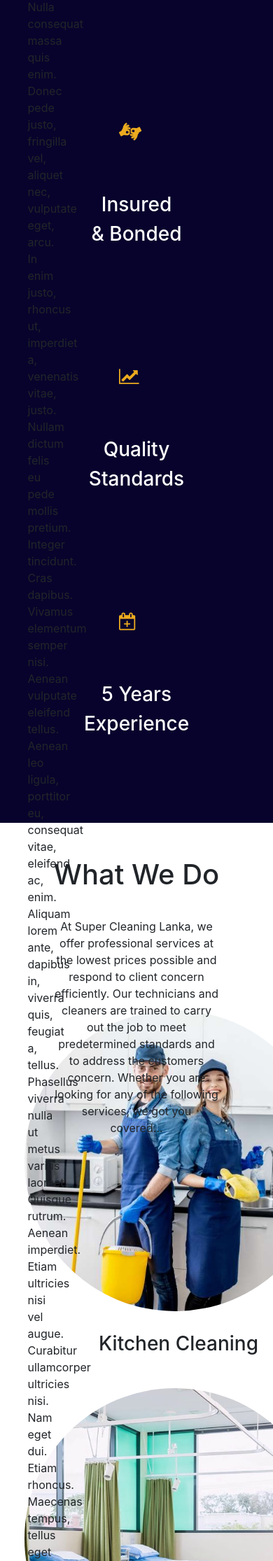
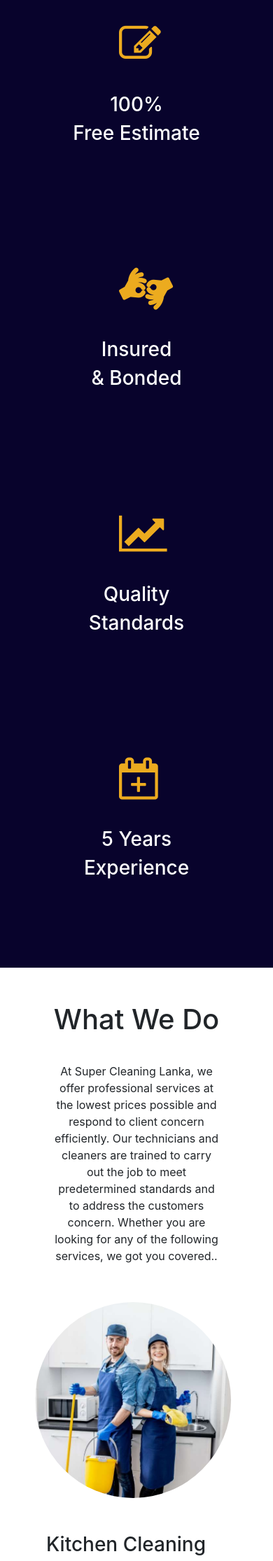
Before and after one commit to pradeepa1997/cleaning-project, a PHP site: page /aboutUs.html in a window 390 px wide; the page is wider, and only the part inside the window is pictured. Shown: the part 1736-3967 px from the top of that part at 70% size. Run offline with PHP 8.4, Linux system fonts and the light colour scheme.

Commit message:
fixed mobile responsive

```diff
--- a/aboutUs.html
+++ b/aboutUs.html
@@ -12,7 +12,6 @@
     <link href="css/style.css" rel="stylesheet">
     <link href="css/navbar.css" rel="stylesheet">
     <link href="css/footer.css" rel="stylesheet">
-    <link href="css/slider.css" rel="stylesheet">
     <link href="css/slider.css" rel="stylesheet">
     <link href="css/aboutus.css" rel="stylesheet">
     <link rel="stylesheet" href="https://cdnjs.cloudflare.com/ajax/libs/font-awesome/4.7.0/css/font-awesome.min.css">
@@ -82,34 +81,32 @@
         </header>
         <div class="aboutus-contain-main">
             <h1 class="aboutus-contain-main-header">Our Company</h1>
-            <div class="aboutus-content">
-
-                <div class="aboutus-content-text">
-                    Lorem ipsum dolor sit amet, consectetuer adipiscing elit.
-                    Aenean commodo ligula eget dolor. Aenean massa.
-                    Cum sociis natoque penatibus et magnis dis parturient montes,
-                    nascetur ridiculus mus. Donec quam felis, ultricies nec,
-                    pellentesque eu, pretium quis, sem. Nulla consequat massa
-                    quis enim. Donec pede justo, fringilla vel,
-                    aliquet nec, vulputate eget, arcu. In enim justo, rhoncus ut,
-                    imperdiet a, venenatis vitae, justo. Nullam dictum felis eu pede
-                    mollis pretium. Integer tincidunt. Cras dapibus. Vivamus
-                    elementum semper nisi. Aenean vulputate eleifend tellus.
-                    Aenean leo ligula, porttitor eu, consequat vitae, eleifend ac,
-                    enim. Aliquam lorem ante, dapibus in, viverra quis,
-                    feugiat a, tellus. Phasellus viverra nulla ut metus varius
-                    laoreet. Quisque rutrum. Aenean imperdiet. Etiam ultricies nisi
-                    vel augue. Curabitur ullamcorper ultricies nisi. Nam eget dui.
-                    Etiam rhoncus. Maecenas tempus, tellus eget condimentum rhoncus, sem
-                    quam semper libero, sit amet adipiscing sem neque sed ipsum.
-                    Nam quam nunc, blandit vel, luctus pulvinar,
-                    hendrerit id, lorem. Maecenas nec odio et ante tincidunt tempus
-                    .Donec vitae sapien ut libero venenatis faucibus.
-                    Nullam quis ante. Etiam sit amet orci eget eros faucibus tincidunt.
-                    Duis leo. Sed fringilla mauris sit amet nibh. Donec sodales sagittis
-                    magna. Sed consequat, leo eget bibendum sodales, augue velit cursus nunc,
+            <div class="aboutus-content row">
+                <div class="aboutus-content-image-1  col-sm-12 col-lg-5">
+                    <img src="./image/affordable.png" class="aboutus-content-image-img"/>
                 </div>
-                <div class="aboutus-content-image">
+                <div class="aboutus-content-text col-sm-12 col-lg-7">
+                    Mr. Roshan is one of the fresh breeds of entrepreneurs in the janitorial industry.
+                    He is the founder of Super Cleaning Services Lanka (pvt) Ltd. He is in
+                    the janitorial industry for 10 years. He started his career
+                    from the “Do all Cleaning and General Maintenance Ltd.”
+                    In Bermuda and USA. Hence he has personal experience in this
+                    industry he shows the correct path to his follows.  He is
+                    a successful and established business person in this industry.
+                    He and his team are always willing to provide their service for
+                    the progress of your esteemed establishment. He personally trains
+                    his staff. He is always ready to shear his wide knowledge and
+                    experience with his staff in the cleaning industry.
+                    He is an expert in cleaning process machinery operating too.
+                    Thing to highlight is, he always in the field, he is not an
+                    ordinary boss who sit in the room with the computer.
+                    He works with janitors some time to motivate them.
+                </div>
+                <!-- <strong>  Super Cleaning Services Lanka (pvt) Ltd </strong>offers an adaptable scope of expert Janitorial
+                        Service in Sri Lanka for all household and business purchasers.
+                        We do best in our duties. We take the responsibility of our work 100%
+                        and maintain the quality of the work all the time. -->
+                <div class="aboutus-content-image  col-sm-12 col-lg-5">
                     <img src="./image/affordable.png" class="aboutus-content-image-img"/>
                 </div>
             </div>
@@ -152,9 +149,38 @@
             </div>
             <div class="aboutus-what-we-do">
                 <h1>What We Do</h1>
-                <p>At Super Cleaning Lanka, we offer professional services at the lowest prices possible and respond to client concern efficiently. Our technicians and cleaners are trained to carry out the job to meet predetermined standards and to address the customers concern.
-                    Whether you are looking for any of the following services, we got you covered...</p>
-                <div class="aboutus-what-we-do-row">
+                <p class="aboutus-what-we-do-content">
+                    At Super Cleaning Lanka, we offer professional services at the lowest prices possible and respond to client concern efficiently. Our technicians and cleaners are trained to carry out the job to meet predetermined standards and to address the customers concern.
+                    Whether you are looking for any of the following services, we got you covered..
+                </p>
+                    <div class="row what-we-do-row" >
+                        <div class="col-sm-6 col-md-4 col-lg-4" >
+                            <img class="service-img" src="./image/kitchen.jpg">
+                            <h3>Kitchen Cleaning</h3>
+                        </div>
+                        <div class="col-sm-6 col-md-4 col-lg-4">
+                            <img class="service-img" src="./image/clinic.jpg">
+                            <h3>Clinic Cleaning</h3>
+                        </div>
+                        <div class="col-sm-6 col-md-4 col-lg-4">
+                            <img class="service-img" src="./image/furniture.jpeg">
+                            <h3>Furniture Cleaning</h3>
+                        </div>
+                        <div class="col-sm-6 col-md-4 col-lg-4">
+                            <img class="service-img" src="./image/window.jpeg">
+                            <h3>Window Cleaning</h3>
+                        </div>
+                        <div class="col-sm-6 col-md-4 col-lg-4">
+                            <img class="service-img" src="./image/building.jpg">
+                            <h3>Building Cleaning</h3>
+                        </div>
+                        <div class="col-sm-6 col-md-4 col-lg-4">
+                            <img class="service-img" src="./image/office.jpg">
+                            <h3>Office Cleaning</h3>
+                        </div>
+                    </div>
+
+                <!-- <div class="aboutus-what-we-do-row">
                     <div class="aboutus-what-we-do-col">
                         <img class="gal-image" src="./image/kitchen.jpg">
                         <h3>Kitchen Cleaning</h3>
@@ -179,19 +205,56 @@
                         <img class="gal-image" src="./image/office.jpg">
                         <h3>Office Cleaning</h3>
                     </div>
-                </div>
+                </div> -->
             </div>
 
                 <div class="how-we-work">
                     <!-- <h3 class="how-we-work-head-1">Super Cleaning</h3> -->
                     <h2 class="how-we-work-head-2">How we Work</h2>
-                    <div class="how-we-work-row">
+                    <div class="row" style="width: 100% !important;text-align:center;">
+                        <div class="col-lg-3 col-md-6 col-sm-6" >
+                            <div class="circle-outline">
+                                <div class="small-circle">1</div>
+                                <div class="inner-circle">
+                                    <img src="./image/phone-icon.png" class="behappy"/>
+                                </div>
+                            </div>
+                            <h4 class="text-white">Make A Call</h4>
+                        </div>
+                        <div class="col-lg-3 col-md-6 col-sm-6" >
+                            <div class="circle-outline">
+                                <div class="small-circle">2</div>
+                                <div class="inner-circle ">
+                                    <img src="./image/schedule.png" class="shedule"/>
+                                </div>
+                            </div>
+                            <h4 class="text-white">Fix Your Time</h4>
+                        </div>
+                        <div class="col-lg-3 col-md-6 col-sm-6" >
+                            <div class="circle-outline">
+                                <div class="small-circle">3</div>
+                                <div class="inner-circle">
+                                    <img src="./image/weclean.png" class="weclean"/>
+                                </div>
+                            </div>
+                            <h4 class="text-white">We Cleaning</h4>
+                        </div>
+                        <div class="col-lg-3 col-md-6 col-sm-6" >
+                            <div class="circle-outline">
+                                <div class="small-circle">4</div>
+                                <div class="inner-circle">
+                                    <img src="./image/behappy.png" class="behappy"/>
+                                </div>
+                            </div>
+                            <h4 class="text-white">Be Happy</h4>
+                        </div>
+                    </div>
+                    <!-- <div class="how-we-work-row">
                         <div class="how-we-work-text">
                             <div class="circle-outline">
                                 <div class="small-circle">1</div>
                                 <div class="inner-circle">
                                     <img src="./image/phone-icon.png" class="behappy"/>
-
                                 </div>
                             </div>
                         </div>
@@ -220,8 +283,8 @@
                                 </div>
                             </div>
                         </div>
-                    </div>
-                    <div class="how-we-work-row">
+                    </div> -->
+                    <!-- <div class="how-we-work-row">
                         <div class="how-we-work-text">
                             <h4>Make A Call</h4>
                         </div>
@@ -234,7 +297,7 @@
                         <div class="how-we-work-text">
                             <h4>Be Happy</h4>
                         </div>
-                    </div>
+                    </div> -->
                 </div>
 
             </div>
--- a/css/aboutus.css
+++ b/css/aboutus.css
@@ -51,7 +51,8 @@
     padding-top: 50px;
     padding-left: 20px;
     /* background-color: red; */
-    height:600px;
+    min-height:400px;
+    padding-bottom: 50px;
 }
 .aboutus-content h1{
     /* width: 100%; */
@@ -61,7 +62,7 @@
     /* padding-left: 20px; */
 }
 .aboutus-content-text{
-    position: absolute;
+    /* position: absolute; */
     padding-left:5%;
     padding-right: 5%;
     display: inline-block;
@@ -70,28 +71,50 @@
     /* height: 100px; */
     /* background-color: yellow; */
     /* width: 100px; */
-    width:calc(100% - 600px);
+    /* width:calc(100% - 600px); */
+    box-sizing: border-box;
 }
 .aboutus-content-image{
-    padding-top: 10px;
+    /* padding-top: 10px; */
     text-align: center;
     box-sizing: border-box;
-    position: absolute;
-    left:calc(100% - 580px);
-    width: 580px;
+    /* position: absolute; */
+    /* left:calc(100% - 580px); */
+    /* width: 580px; */
     /* height: 100px; */
     /* background-color: red; */
     display: inline-block;
+    box-sizing: border-box;
+
+}
+.aboutus-content-image-1{
+    display: none;
 }
 .aboutus-content-image-img{
-    width:500px;
+    width:400px;
 }
-@media(max-width:1000px){
-
+@media(max-width:1050px){
+    .aboutus-content-image-img{
+        width:100%;
+    }
+}
+@media(max-width:992px){
+    .aboutus-content-text{
+        display: block;
+    }
+    .aboutus-content-image-1{
+        display: block;
+    }
+    .aboutus-content-image{
+        display: none;
+    }
 }
 
-
-
+.what-we-do-row{
+    width: 100% !important;
+    text-align: center;
+    margin-top: 200px;
+}
 .aboutus-what-we-do{
     min-height:400px;
     width: 100%;
@@ -102,8 +125,11 @@
     padding: 30px;
     padding-top: 50px;
 }
-.aboutus-what-we-do p{
-
+.aboutus-what-we-do-content{
+ /* background-color: red; */
+ min-height: 100px;
+ position: static;
+ margin-bottom: 100px;
 }
 .aboutus-what-we-do-row{
     width: 100%;
@@ -116,14 +142,60 @@
     height: 500px;
     /* margin-right: 1%; */
     margin-top: 40px;
-    /* background-color: rebeccapurple; */
+    background-color: rebeccapurple;
 }
-.aboutus-what-we-do-col img{
-    width: 430px;
-    height: 430px;
+.service-img{
+    width: 370px;
+    height: 370px;
     border-radius: 50%;
     object-fit: cover;
+    box-sizing: content-box;
+    margin-bottom: 50px;
 }
+@media(max-width:1200px){
+    .service-img{
+        width: 300px;
+        height: 300px;
+    }
+}
+@media(max-width:1000px){
+    .service-img{
+        width: 250px;
+        height: 250px;
+    }
+}
+
+@media(max-width:900px){
+    .service-img{
+        width: 200px;
+        height: 200px;
+    }
+}
+@media(max-width:768px){
+    .service-img{
+        width: 280px;
+        height: 280px;
+    }
+    .what-we-do-row{
+
+        margin-top: 250px;
+    }
+}
+@media(max-width:576px){
+
+    .service-img{
+        margin-left:20px;
+        /* margin-top: 350px; */
+    }
+}
+
+@media(max-width:500px){
+
+    .what-we-do-row{
+        margin-top: 350px;
+    }
+}
+
 .aboutus-what-we-do-col h3{
     padding-top: 30px;
     text-align: center;
@@ -158,29 +230,19 @@
     position: relative;
 }
 .why-we-choose-us-col .fa{
-    font-size: 60px;
+    font-size: 60px !important;
     position: absolute;
     left:calc(50% - 25px);
     color: rgb(236, 171, 31);
- /* color: red; */
 }
 .why-we-choose-us-col h3{
     color: white;
 }
-/* .circle-icon {
-    background: rgb(0, 153, 204 );
-    width: 150px;
-    height: 150px;
-    border-radius: 50%;
-    text-align: center;
-    line-height: 100px;
-    vertical-align: middle;
-    padding: 30px;
-} */
+
 
 .how-we-work{
     width: 100%;
-    height:600px;
+    min-height:600px;
     object-fit: cover;
     background: linear-gradient(rgba(85, 205, 245, 0.7), rgba(5, 14, 15, 0.7)),
     url("../image/howitworks.jpg");
@@ -197,7 +259,7 @@
     /* padding-top: 175px; */
 }
 .circle-outline{
-    margin-top: 100px;
+    margin-top:100px;
     width: 230px;
     height: 230px;
     background-color: white;
@@ -205,6 +267,8 @@
     display: inline-block;
     /* margin-right: 10%; */
     padding: 5px;
+    margin-left: 10px;
+    /* background-color: red; */
     position: relative;
 }
 .inner-circle{
@@ -235,12 +299,26 @@
     top:25px;
     /* border-radius: 50%; */
 }
+
 .how-we-work-text{
     /* background-color: red; */
     display: inline-block;
     width: 24%;
     text-align: center;
     color: white;
+}
+/* @media(max-width:1200px){
+    .how-we-work-text{
+        background-color: red;
+        display: inline-block;
+        width: 40%;
+        text-align: center;
+        color: white;
+    }
+}    */
+
+.text-white{
+ color: white;
 }
 .small-circle{
     padding-top: 10px;
--- a/css/style.css
+++ b/css/style.css
@@ -399,7 +399,7 @@
 .about-us-line{
   margin: 0px;
   height:10px;
-  transition:height 4s ease-in;
+  transition:height 10s ease-in;
   position: absolute;
   top:0px;
   width: 2px;
@@ -418,7 +418,7 @@
   /* background-color:white; */
   border-radius:50%;
   margin-top: 10px;
-  transition: margin 4s ease-in;
+  transition: margin 10s ease-in;
 }
 
 @media(max-width:1150px){
```
Also changed, not shown: contactus.html (+61 -5 lines), css/contactus.css (+86 -77 lines), js/home.js (+6 -6 lines), 1 other file.
